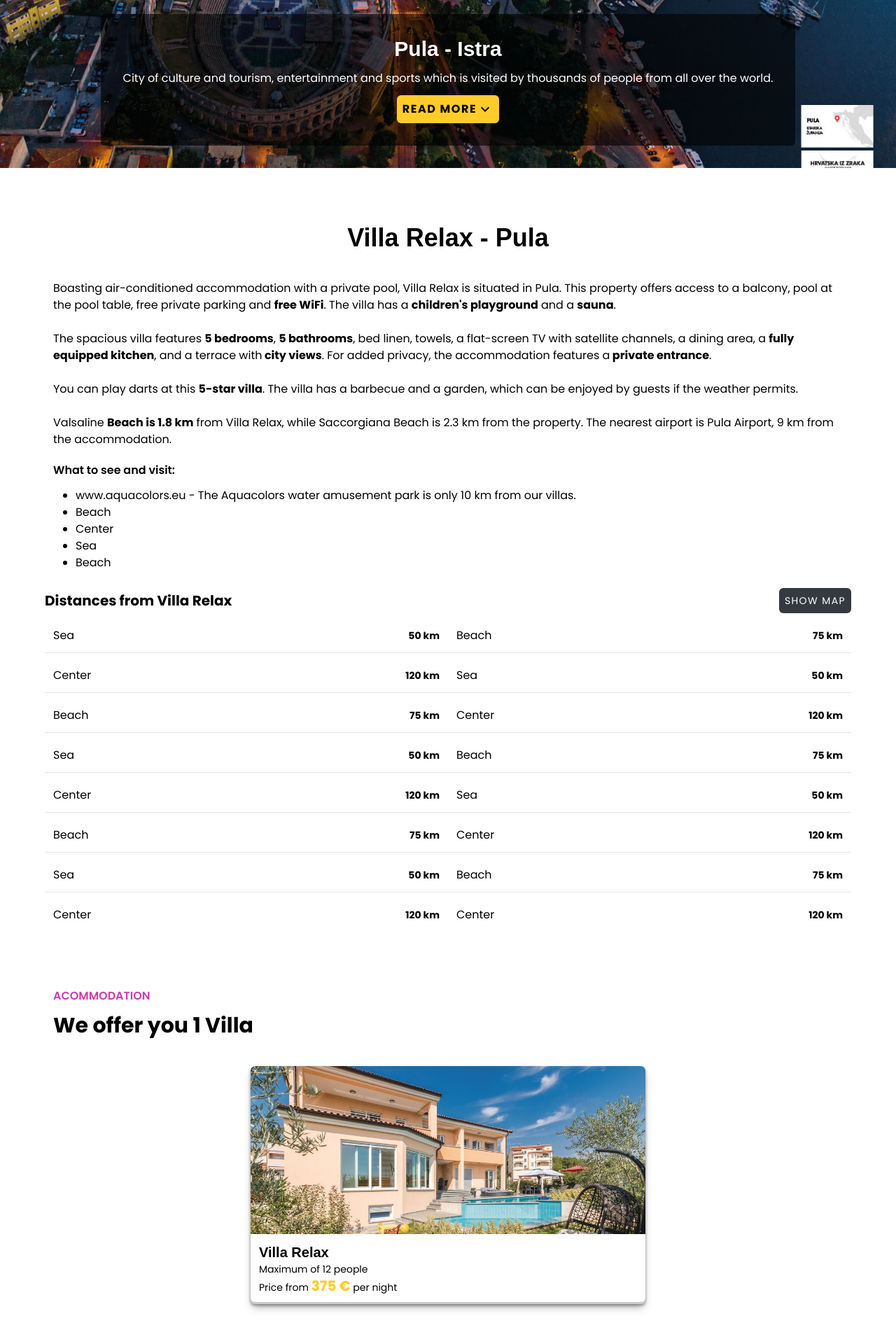
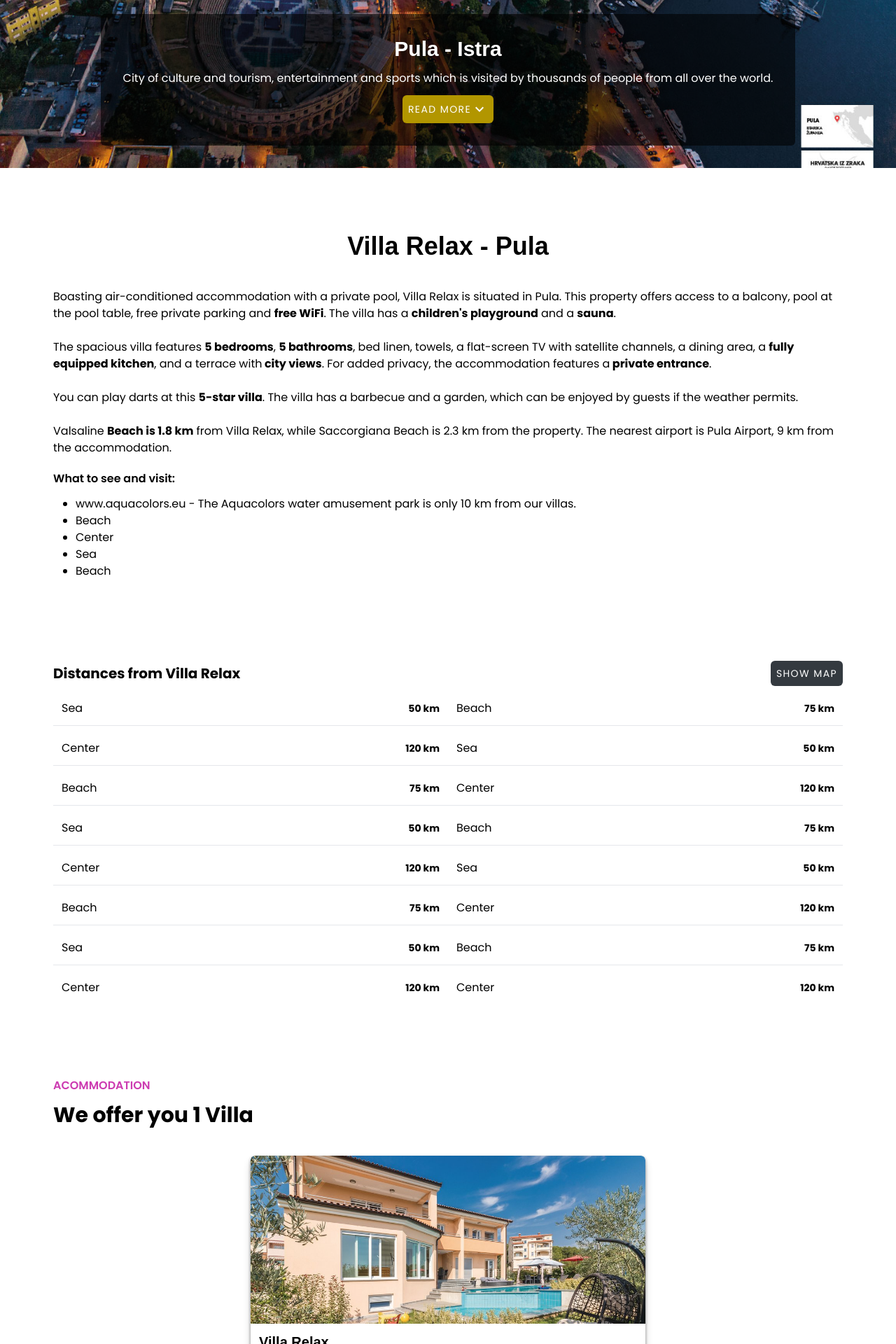
Before and after one commit to mateosmoljan/villa-relax, a Next.js app: page / in a window 1280 px wide. Shown: the part 560-2480 px from the top of the page at 70% size. Built offline with nearby package versions, Linux system fonts and the light colour scheme; a web font is replaced by a local one.

Commit message:
responsive design

```diff
--- a/app/globals.css
+++ b/app/globals.css
@@ -41,11 +41,11 @@ a {
 /* Button */
 
 .btn {
-  @apply flex items-center p-2 bg-yellow rounded-md font-poppins text-black font-bold tracking-widest uppercase	 hover:bg-dark_yellow;
+  @apply flex items-center p-2 bg-yellow rounded-md font-poppins text-white tracking-widest uppercase text-sm	 hover:bg-dark_yellow;
 }
 
 .btn-2 {
-  @apply flex items-center p-2 bg-dark_blue_black rounded-md font-poppins text-white tracking-widest uppercase text-sm hover:bg-neutral-800;
+  @apply flex items-center p-2 bg-dark_blue_black rounded-md font-poppins text-white tracking-widest uppercase text-sm  hover:bg-neutral-800;
 }
 
 /* Shadow */
--- a/components/About.tsx
+++ b/components/About.tsx
@@ -2,9 +2,9 @@ import { LocationToVisit } from "../lib/LocationToVisit";
 
 function About() {
   return (
-    <section className="flex justify-center" id="info">
-      <div className="sm:max-w-xl md:max-w-2xl lg:max-w-4xl xl:max-w-6xl p-3 pt-20">
-        <h1 className="flex justify-center font-arbutus text-4xl font-bold">
+    <section className="flex justify-center py-20" id="info">
+      <div className="sm:max-w-xl md:max-w-2xl lg:max-w-4xl xl:max-w-6xl sm:p-3 p-5">
+        <h1 className="flex justify-center font-arbutus text-3xl sm:text-4xl font-bold">
           Villa Relax - Pula
         </h1>
         <div className="pt-10">
--- a/components/Acommodation.tsx
+++ b/components/Acommodation.tsx
@@ -2,11 +2,13 @@ import PropertyCard from "./PropertyCard";
 
 function Acommodation() {
   return (
-    <section className="flex justify-center">
-      <div className="sm:max-w-xl md:max-w-2xl lg:max-w-4xl xl:max-w-6xl p-3 py-20">
+    <section className="flex justify-center py-20">
+      <div className="max-w-full sm:max-w-xl md:max-w-2xl lg:max-w-4xl xl:max-w-6xl sm:p-3 p-5 py-20">
         <div className="w-6xl flex flex-col gap-3 pb-10">
           <h2 className="text-pink font-semibold uppercase">ACOMMODATION</h2>
-          <h1 className="font-bold text-3xl">We offer you 1 Villa</h1>
+          <h1 className="font-bold text-2xl sm:text-3xl">
+            We offer you 1 Villa
+          </h1>
         </div>
         <div className="w-full flex justify-center items-center">
           <PropertyCard />
--- a/components/Distances.tsx
+++ b/components/Distances.tsx
@@ -21,7 +21,7 @@ function Distances() {
 
   return (
     <section className="flex justify-center">
-      <div className="sm:max-w-xl md:max-w-2xl lg:max-w-4xl xl:max-w-6xl">
+      <div className="sm:max-w-xl md:max-w-2xl lg:max-w-4xl xl:max-w-6xl sm:p-3 p-5">
         <div className="flex justify-between items-center">
           <h1 className="font-bold text-xl">Distances from Villa Relax</h1>
           <button className="btn-2" onClick={() => setShowMap(true)}>
@@ -36,7 +36,7 @@ function Distances() {
           {dataObject.locations.map((item, index) => (
             <div
               key={index}
-              className={`flex items-center justify-between sm:w-1/2 p-3 pt-5 ${
+              className={`flex items-center justify-between w-full sm:w-1/2 p-3 pt-5 ${
                 index === totalLocations - 1 || index === totalLocations - 2
                   ? ""
                   : "border-b border-inherit"
--- a/components/Navbar.tsx
+++ b/components/Navbar.tsx
@@ -39,7 +39,7 @@ const Navbar = () => {
           height={40}
           className="object-contain"
         />
-        <p className="font-arbutus font-black text-2xl text-brown">
+        <p className="font-arbutus font-black text-2xl text-yellow">
           <span className="text-black">Villa</span>Relax
         </p>
       </Link>
--- a/components/Photogalleries.tsx
+++ b/components/Photogalleries.tsx
@@ -5,10 +5,12 @@ import { TfiGallery } from "react-icons/tfi";
 function Photogalleries() {
   return (
     <section className="flex justify-center">
-      <div className="sm:max-w-xl md:max-w-2xl lg:max-w-4xl xl:max-w-6xl p-3 py-20">
+      <div className="sm:max-w-xl md:max-w-2xl lg:max-w-4xl xl:max-w-6xl sm:p-3 p-5 py-20">
         <div className="w-6xl flex flex-col gap-3 pb-10">
           <h2 className="text-pink font-semibold uppercase">Photogalleries</h2>
-          <h1 className="font-bold text-3xl">Select photos from Villa Relax</h1>
+          <h1 className="font-bold text-2xl sm:text-3xl">
+            Select photos from Villa Relax
+          </h1>
         </div>
         <div className="w-full grid grid-cols-1 sm:grid-cols-2 lg:grid-cols-4 gap-5 ">
           {ImageGallery.images.map((image, index) => (
--- a/components/PropertyCard.tsx
+++ b/components/PropertyCard.tsx
@@ -10,7 +10,7 @@ import { SwiperNavButtonsAcommodation } from "./SwiperNavButtonsAcommodation";
 
 function PropertyCard() {
   return (
-    <div className=" w-full md:w-3/5 lg:w-1/2 card_shadow rounded-md z-10 max-w-full overflow-hidden">
+    <div className=" md:w-3/5 lg:w-1/2 card_shadow rounded-md z-10 max-w-full overflow-hidden">
       <Swiper loop={true} spaceBetween={0}>
         {images.map((image, index) => (
           <SwiperSlide key={index}>
--- a/components/SendMessage.tsx
+++ b/components/SendMessage.tsx
@@ -2,7 +2,7 @@ function SendMessage() {
   return (
     <section className="flex justify-center">
       <div className="sm:max-w-xl md:max-w-2xl lg:max-w-4xl xl:max-w-6xl p-3 py-20">
-        <div className="flex justify-between items-center w-full shadow-2xl p-10 gap-12">
+        <div className="flex justify-between gap-2 sm:items-center sm:flex-row flex-col w-full shadow-2xl p-10 lg:gap-12">
           <div>
             <p className="text-base">
               Please <span className="font-bold">send us an</span> answer and
@@ -10,8 +10,8 @@ function SendMessage() {
               reservation?
             </p>
           </div>
-          <div className="">
-            <button className="btn">Send Message</button>
+          <div className="sm:block flex justify-end ">
+            <button className="btn w-36">Send Message</button>
           </div>
         </div>
       </div>
--- a/components/TouristGuide.tsx
+++ b/components/TouristGuide.tsx
@@ -33,13 +33,15 @@ function TouristGuide() {
   }, []);
 
   return (
-    <section className=" flex justify-center">
-      <div className="sm:max-w-xl md:max-w-2xl lg:max-w-4xl xl:max-w-6xl py-20">
+    <section className=" flex justify-center py-20">
+      <div className="max-w-full sm:max-w-xl md:max-w-2xl lg:max-w-4xl xl:max-w-6xl sm:p-3 p-5">
         <div className="w-6xl flex flex-col gap-3 pb-10">
           <h2 className="text-pink font-semibold uppercase">Tourist Guide</h2>
-          <h1 className="font-bold text-3xl">What to visit, see and do?</h1>
+          <h1 className="font-bold text-2xl sm:text-3xl">
+            What to visit, see and do?
+          </h1>
         </div>
-        <div className="block container min-w-full">
+        <div className="">
           <Swiper
             loop={true}
             slidesPerView={windowSize}
--- a/tailwind.config.ts
+++ b/tailwind.config.ts
@@ -20,7 +20,7 @@ const config: Config = {
       colors: {
         brown: '#755B3E',
         darkbrown: "#54422e",
-        yellow: "#FFCC29",
+        yellow: "#B29600",
         light_blue: "#91D8F7",
         blue: "#0098DA",
         pink: "#cc3bb1",
```
